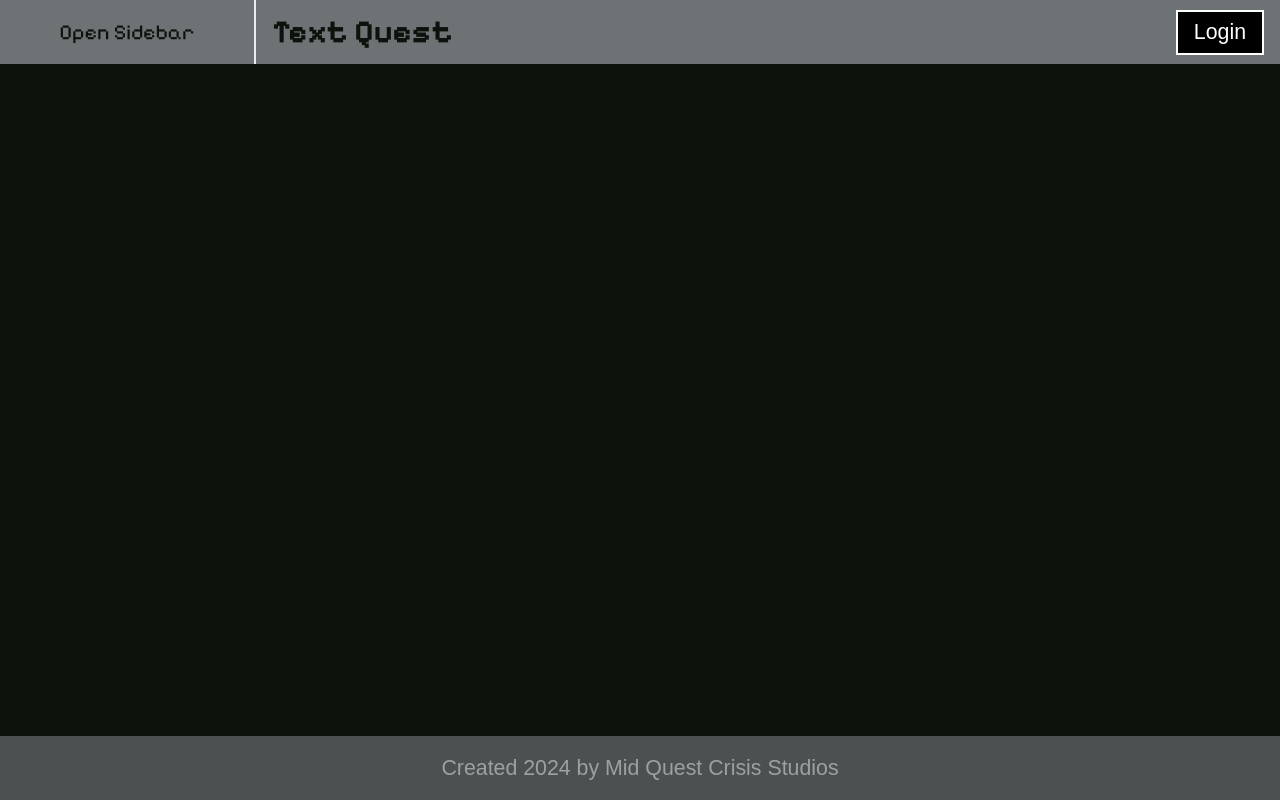
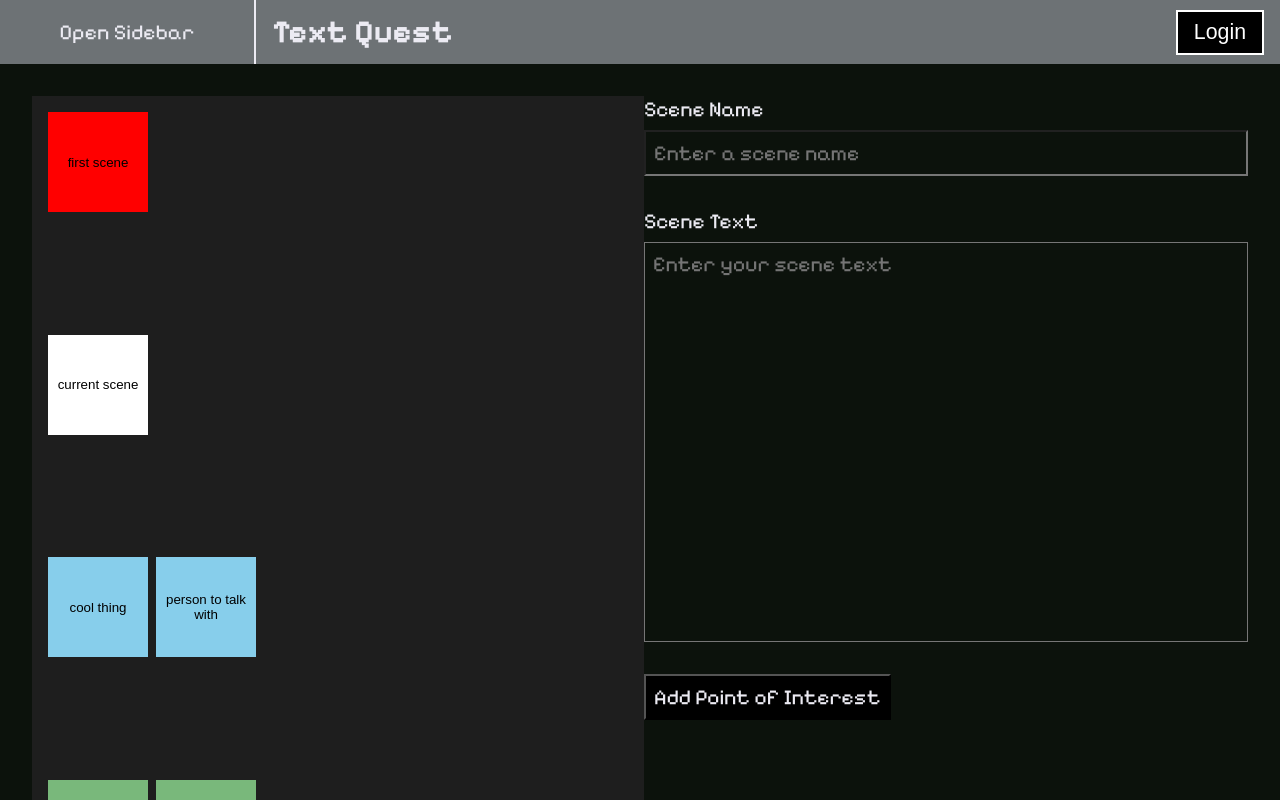
Before and after one commit to NaetharuCodes/text-quest, a React (Vite) app in the folder text-quest-ui/: page /admin in a window 1280 px wide. Before the commit this address led to /. Shown: the top 800 px of the page. Built offline with nearby package versions, Linux system fonts and the light colour scheme.

Commit message:
Add create form

```diff
--- a/text-quest-ui/src/components/ProtectedRoute/ProtectedRoute.tsx
+++ b/text-quest-ui/src/components/ProtectedRoute/ProtectedRoute.tsx
@@ -5,7 +5,7 @@ interface ProtectedRouteProps {
 }
 
 const ProtectedRoute = ({ children }: ProtectedRouteProps) => {
-  const authenticated = false;
+  const authenticated = true;
 
   if (!authenticated) {
     {
--- /dev/null
+++ b/text-quest-ui/src/components/SceneMakerForm/SceneMakerForm.module.css
@@ -0,0 +1,23 @@
+.form {
+    width: 800px;
+    display: flex;
+    flex-direction: column;
+    gap: 32px;
+}
+
+.sceneName, .sceneText {
+    display: flex;
+    flex-direction: column;
+    gap: 8px
+}
+
+.sceneText > textarea {
+    resize: none;
+    height: 400px;
+    overflow: auto;
+}
+
+.button {
+    background-color: black;
+    padding: 8px;
+}
--- /dev/null
+++ b/text-quest-ui/src/components/SceneMakerForm/SceneMakerForm.tsx
@@ -0,0 +1,47 @@
+import { useState } from "react";
+import styles from "./SceneMakerForm.module.css";
+
+interface PointOfInterest {
+  name: string;
+  description: string;
+}
+
+const SceneMakerForm = () => {
+  const handleSubmit = (e: React.FormEvent) => {
+    e.preventDefault();
+    console.log("submit");
+  };
+
+  const [poi, setPoi] = useState<PointOfInterest[] | null>(null);
+
+  return (
+    <form className={styles.form} action="submit" onSubmit={handleSubmit}>
+      <div className={styles.sceneName}>
+        <label htmlFor="sceneName">Scene Name</label>
+        <input
+          type="text"
+          id="sceneName"
+          name="sceneName"
+          placeholder="Enter a scene name"
+        />
+      </div>
+
+      <div className={styles.sceneText}>
+        <label htmlFor="sceneText">Scene Text</label>
+        <textarea
+          id="sceneText"
+          name="sceneText"
+          placeholder="Enter your scene text"
+        />
+      </div>
+
+      <div>
+        <button className={styles.button}>Add Point of Interest</button>
+      </div>
+
+      <div>{poi && poi.map((point) => <div>{point.name}</div>)}</div>
+    </form>
+  );
+};
+
+export default SceneMakerForm;
--- /dev/null
+++ b/text-quest-ui/src/components/TreeView/TreeView.module.css
@@ -0,0 +1,52 @@
+.container {
+    width: 800px;
+    height: 800px;
+    background-color: rgb(30, 30, 30);
+    display: flex;
+    flex-direction: column;
+    justify-content: space-between;
+    font-family: sans-serif;
+    padding: 16px;
+    gap: 8px;
+}
+
+.parents, .node, .poi, .children {
+    display: flex;
+    gap: 8px;
+}
+
+.parents > * {
+    background-color: red;
+    color: black;
+}
+
+.node {
+    background-color: white;
+    color: black;
+    display: flex;
+    justify-content: center;
+    align-items: center;
+}
+
+.poi > * {
+    background-color: skyblue;
+    color: black;
+}
+
+.children > * {
+    background-color: rgb(121, 184, 123);
+    color: black;
+}
+
+.clearFont {
+    font-family: sans-serif;
+    font-size: 10pt;
+    padding: 8px;
+    width: 100px;
+    height: 100px;
+    border: none;
+}
+
+.clearFont:hover {
+    opacity: 60%;
+}
--- /dev/null
+++ b/text-quest-ui/src/components/TreeView/TreeView.tsx
@@ -0,0 +1,44 @@
+import styles from "./TreeView.module.css";
+
+interface TreeViewProps {
+  parents: string[];
+  node: string;
+  pointOfInterest: string[];
+  children: string[];
+}
+
+const TreeView = ({
+  parents,
+  node,
+  pointOfInterest,
+  children,
+}: TreeViewProps) => {
+  return (
+    <div className={styles.container}>
+      <div className={styles.parents}>
+        {parents.map((parentName) => (
+          <button className={styles.clearFont} key={parentName}>
+            {parentName}
+          </button>
+        ))}
+      </div>
+      <button className={`${styles.clearFont} ${styles.node}`}>{node}</button>
+      <div className={styles.poi}>
+        {pointOfInterest.map((pointOfInterestName) => (
+          <button className={styles.clearFont} key={pointOfInterestName}>
+            {pointOfInterestName}
+          </button>
+        ))}
+      </div>
+      <div className={styles.children}>
+        {children.map((childName) => (
+          <button className={styles.clearFont} key={childName}>
+            {childName}
+          </button>
+        ))}
+      </div>
+    </div>
+  );
+};
+
+export default TreeView;
--- a/text-quest-ui/src/index.css
+++ b/text-quest-ui/src/index.css
@@ -2,7 +2,7 @@
   padding: 0;
   margin: 0;
   box-sizing: border-box;
-  color: var(--night);
+  color: var(--ghost-white);
   font-family: "Pixelify Sans", sans-serif;
   font-size: 16pt;
 }
@@ -11,6 +11,12 @@ button {
   cursor: pointer;
 }
 
+input, textarea {
+  background-color: var(--night);
+  padding: 8px;
+}
+
+
 :root {
   --night: #0c120c;
   --engineering-orange: #c20114;
--- a/text-quest-ui/src/pages/AdminPage.tsx
+++ b/text-quest-ui/src/pages/AdminPage.tsx
@@ -1,5 +1,25 @@
+import SceneMakerForm from "@/components/SceneMakerForm/SceneMakerForm";
+import TreeView from "@/components/TreeView/TreeView";
+
 const AdminPage = () => {
-  return <div>AdminPage</div>;
+  return (
+    <div
+      style={{
+        display: "flex",
+        width: "100%",
+        justifyContent: "space-around",
+        padding: 32,
+      }}
+    >
+      <TreeView
+        parents={["first scene"]}
+        node={"current scene"}
+        pointOfInterest={["cool thing", "person to talk with"]}
+        children={["next scene", "side scene"]}
+      />
+      <SceneMakerForm />
+    </div>
+  );
 };
 
 export default AdminPage;
```
